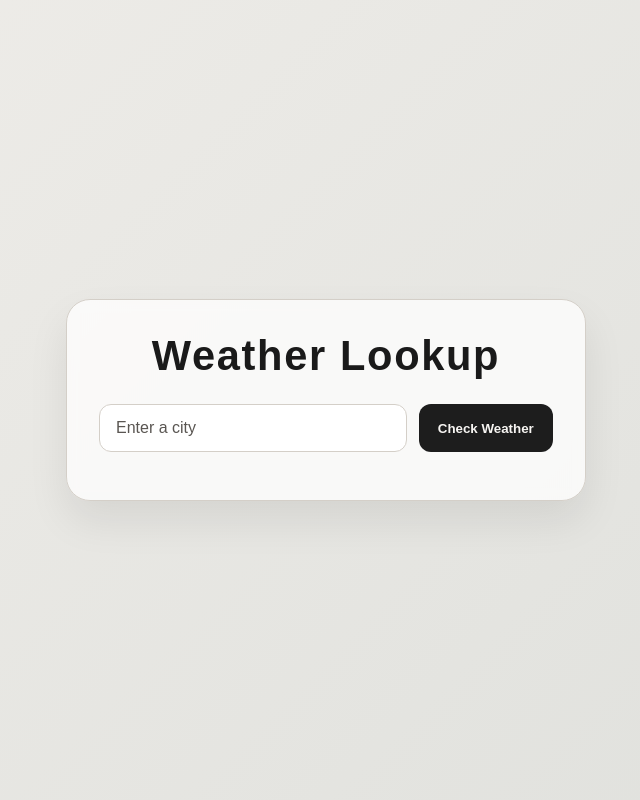
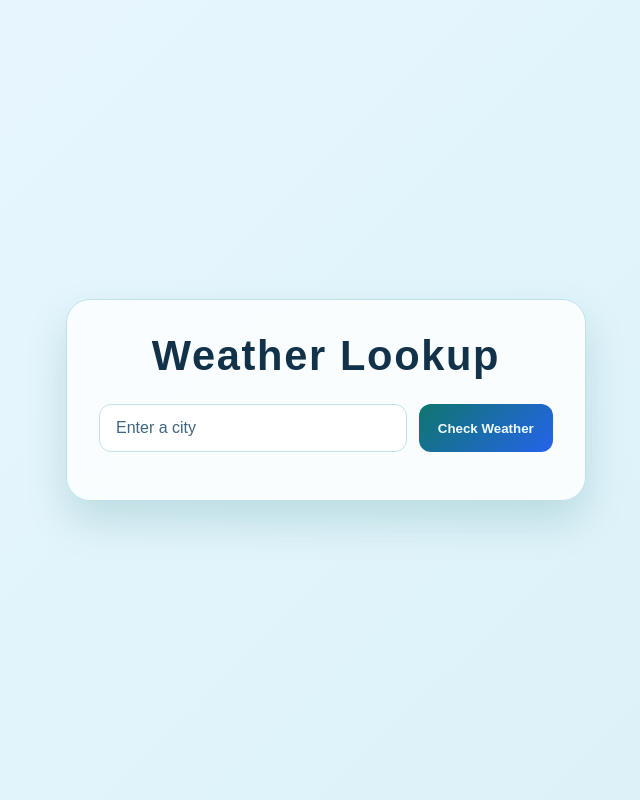
Before and after one commit to ercoja/ProjectCharlie, a Flask app: page / in a window 1280 px wide. Shown: the whole page, without its empty margins (314-954 px from the left). Run offline with Flask 3, Linux system fonts and the light colour scheme.

Commit message:
Apply blue and green theme

```diff
--- a/static/style.css
+++ b/static/style.css
@@ -3,21 +3,22 @@
 }
 
 :root {
-  --bg: #efede9;
-  --bg-deep: #dfe0dc;
-  --panel: #f8f6f3;
-  --panel-strong: #f1efe9;
+  --bg: #eaf7ff;
+  --bg-deep: #d9f1f7;
+  --panel: #f3fbff;
+  --panel-strong: #e8f7f7;
   --card: #ffffff;
-  --text: #1a1a1a;
-  --muted: #5a5652;
-  --border: #d4cfc8;
-  --soft: #e7e1da;
-  --button: #1d1d1d;
-  --button-text: #f7f5f2;
-  --shadow: rgba(17, 17, 17, 0.08);
-  --error-bg: rgba(120, 47, 36, 0.08);
-  --error-text: #7a3a2d;
-  --earth: #8d7a68;
+  --text: #12324a;
+  --muted: #3f647d;
+  --border: #bfe0eb;
+  --soft: #dfeef8;
+  --button: #0f766e;
+  --button-text: #f0fdfd;
+  --shadow: rgba(15, 118, 110, 0.18);
+  --error-bg: rgba(127, 29, 29, 0.08);
+  --error-text: #7f1d1d;
+  --accent: #2563eb;
+  --accent-soft: #dbeafe;
 }
 
 body {
@@ -36,7 +37,7 @@ body {
 }
 
 .card {
-  background: rgba(255, 255, 255, 0.75);
+  background: rgba(255, 255, 255, 0.8);
   border: 1px solid var(--border);
   border-radius: 24px;
   box-shadow: 0 20px 40px var(--shadow);
@@ -78,13 +79,13 @@ h1 {
   padding: 0.9rem 1.2rem;
   font-weight: 700;
   cursor: pointer;
-  background: var(--button);
+  background: linear-gradient(135deg, var(--button), var(--accent));
   color: var(--button-text);
   transition: opacity 0.2s ease;
 }
 
 .search-form button:hover {
-  opacity: 0.92;
+  opacity: 0.96;
 }
 
 .message {
@@ -97,12 +98,12 @@ h1 {
 .message.error {
   background: var(--error-bg);
   color: var(--error-text);
-  border: 1px solid rgba(122, 58, 45, 0.18);
+  border: 1px solid rgba(127, 29, 29, 0.14);
 }
 
 .weather-result {
   margin-top: 1.5rem;
-  background: var(--panel-strong);
+  background: linear-gradient(180deg, var(--panel-strong), rgba(255,255,255,0.8));
   border: 1px solid var(--border);
   border-radius: 18px;
   padding: 1.2rem;
@@ -160,7 +161,7 @@ h2 {
 }
 
 .stats div {
-  background: rgba(255, 255, 255, 0.7);
+  background: rgba(255, 255, 255, 0.8);
   border: 1px solid var(--border);
   border-radius: 12px;
   padding: 0.8rem 0.7rem;
@@ -190,7 +191,7 @@ h2 {
 }
 
 .forecast-item {
-  background: rgba(255, 255, 255, 0.7);
+  background: rgba(255, 255, 255, 0.8);
   border: 1px solid var(--border);
   border-radius: 12px;
   padding: 0.7rem 0.5rem;
```
